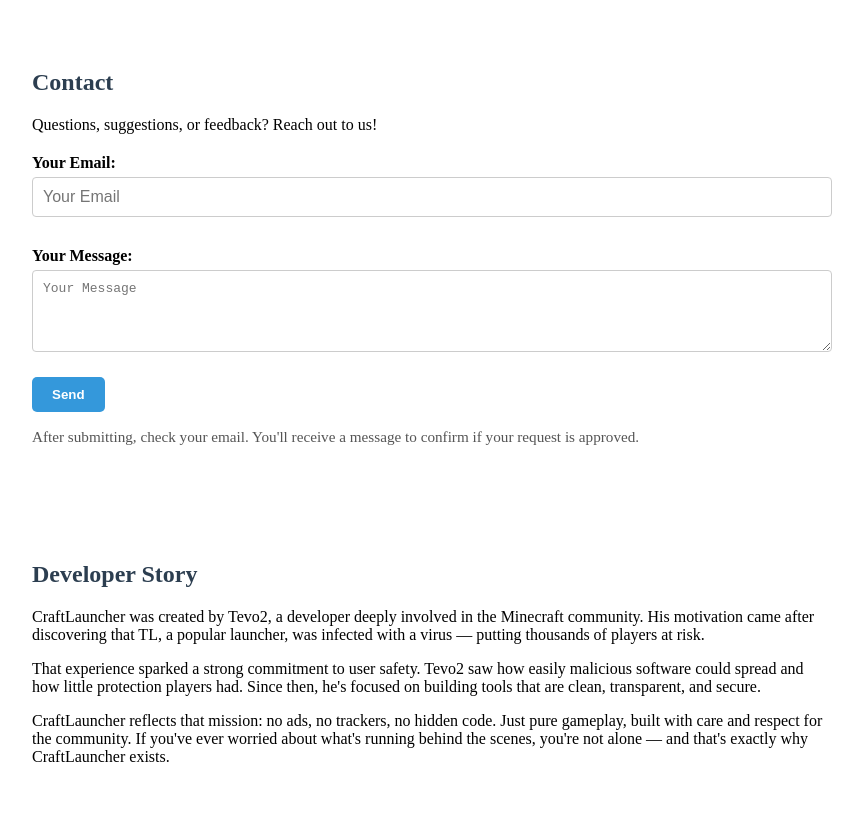
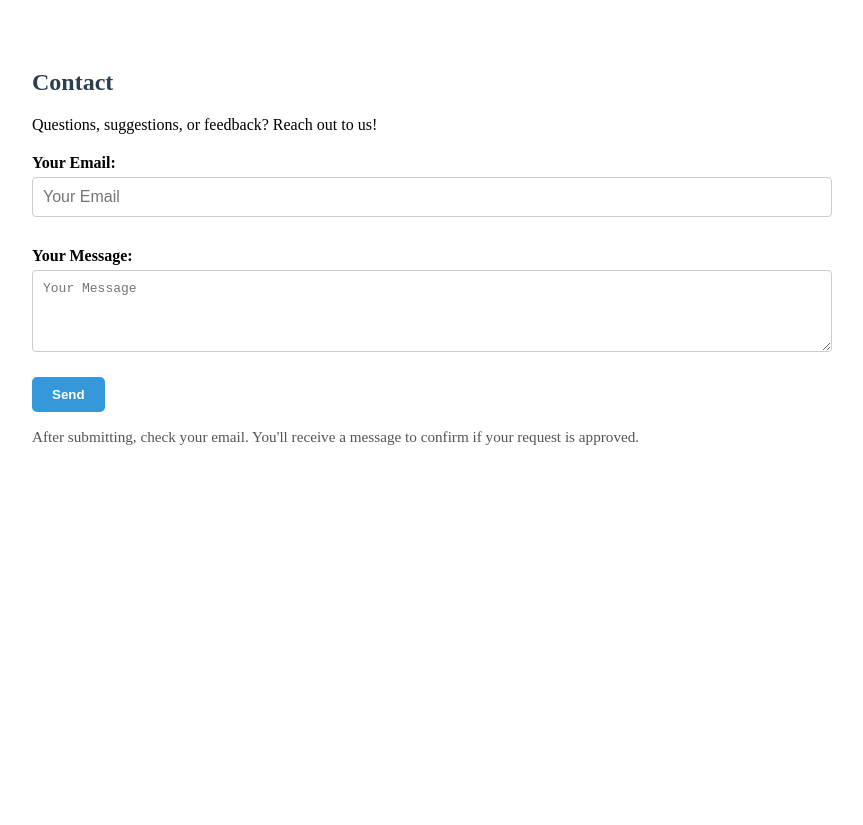
Before and after one commit to tevoisthebestminecrafter/clearcraft-site, a plain HTML site: page index.html in a window 1280 px wide. Shown: the part 602-1427 px from the top of the page, without its empty margins (208-1071 px from the left). After the commit the page ends 1111 px from the top, so only its background shows below. Drawn offline with Linux system fonts and the light colour scheme.

Commit message:
Update index.html

```diff
--- a/index.html
+++ b/index.html
@@ -90,9 +90,3 @@
     After submitting, check your email. You'll receive a message to confirm if your request is approved.
   </p>
 </section>
-<section id="developer-story">
-  <h2>Developer Story</h2>
-  <p>CraftLauncher was created by Tevo2, a developer deeply involved in the Minecraft community. His motivation came after discovering that TL, a popular launcher, was infected with a virus — putting thousands of players at risk.</p>
-  <p>That experience sparked a strong commitment to user safety. Tevo2 saw how easily malicious software could spread and how little protection players had. Since then, he's focused on building tools that are clean, transparent, and secure.</p>
-  <p>CraftLauncher reflects that mission: no ads, no trackers, no hidden code. Just pure gameplay, built with care and respect for the community. If you've ever worried about what's running behind the scenes, you're not alone — and that's exactly why CraftLauncher exists.</p>
-</section>
```
